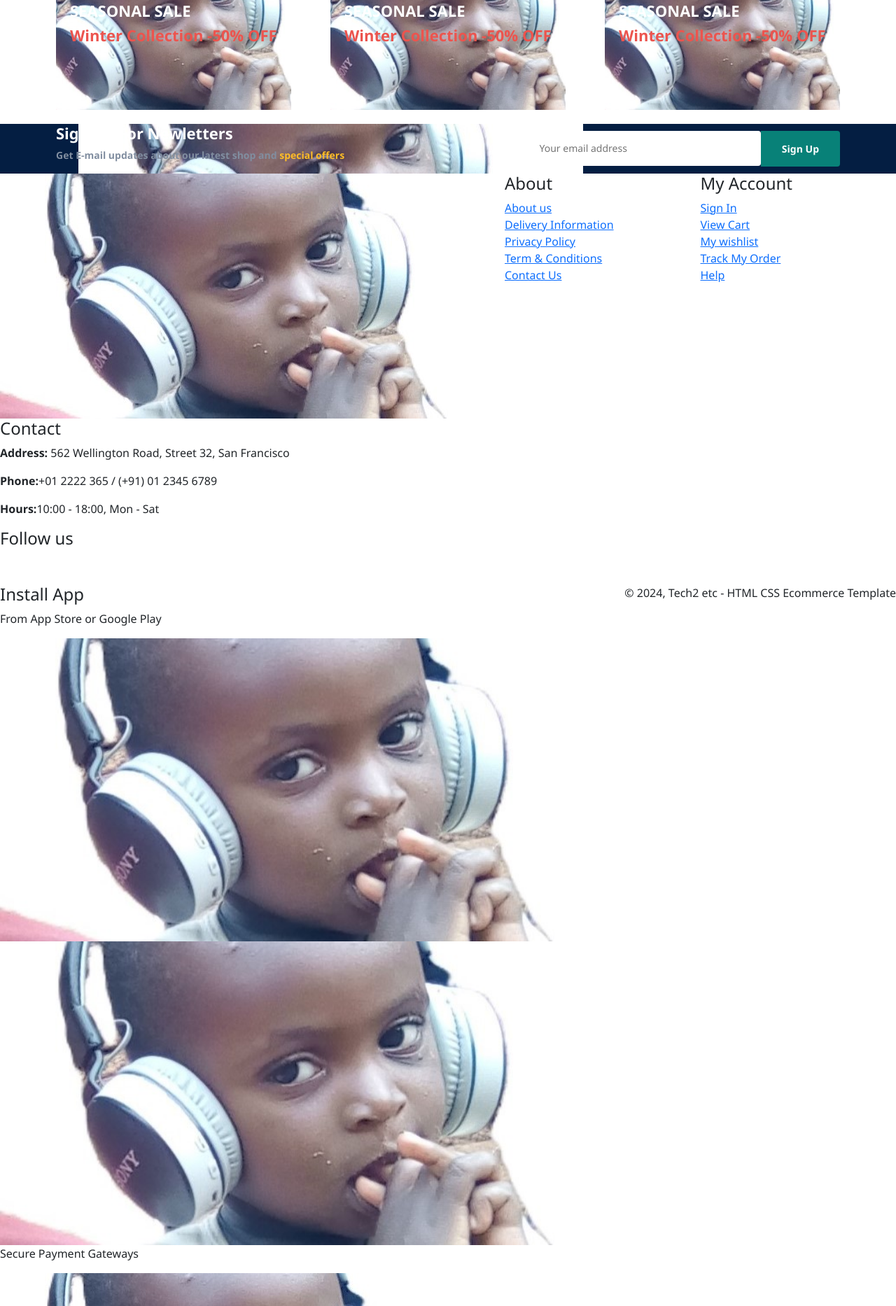
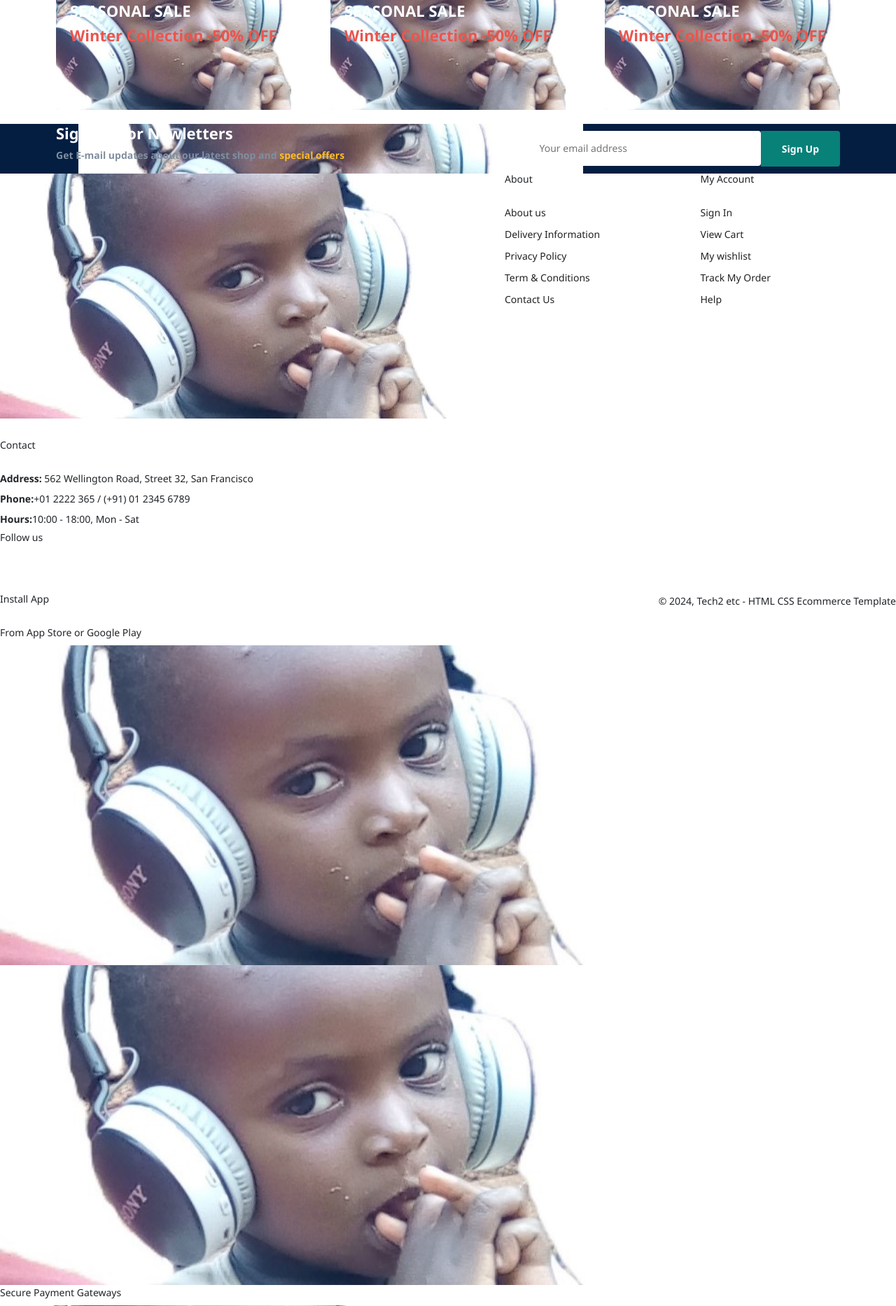
Before and after one commit to Ndaziramiyep/Umurava-online-learning-project, a PHP site: page /Html/Index.html in a window 1280 px wide. Shown: the part 3456-5322 px from the top of the page at 70% size. Run offline with PHP 8.4, Linux system fonts and the light colour scheme.

Commit message:
styling footer to footer a

```diff
--- a/Frontend/Html/Index.html
+++ b/Frontend/Html/Index.html
@@ -389,7 +389,7 @@
 
       <footer class="section-p1">
         <div class="col">
-            <img src="../img/Isimbi1.jpg" alt="">
+            <img class="logo" src="../img/Isimbi1.jpg" alt="">
             <h4>Contact</h4>
             <p> <strong>Address:</strong> 562 Wellington Road, Street 32, San Francisco </p>
             <p><strong>Phone:</strong>+01 2222 365 / (+91) 01 2345 6789</p>
--- a/Frontend/css/style.css
+++ b/Frontend/css/style.css
@@ -405,3 +405,24 @@ footer .col{
     align-items: flex-start;
     margin-bottom: 20px;
 }
+
+footer .logo {
+    margin-bottom: 30px;
+}
+
+footer h4 {
+    font-size: 14px;
+    padding-bottom: 20px;
+}
+
+footer p {
+    font-size: 14px;
+    margin: 0 0 8px 0;
+}
+
+footer a {
+    font-size: 14px;
+    text-decoration: none;
+    color: #222;
+    margin-bottom: 10px;
+}
```
